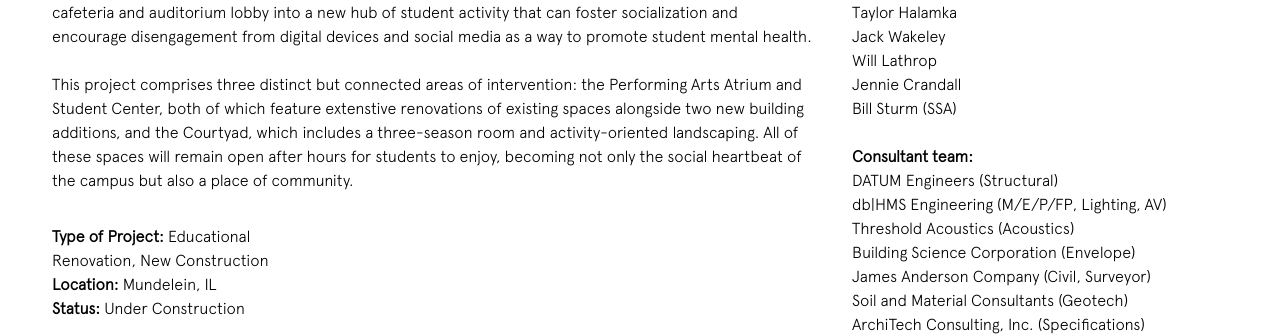
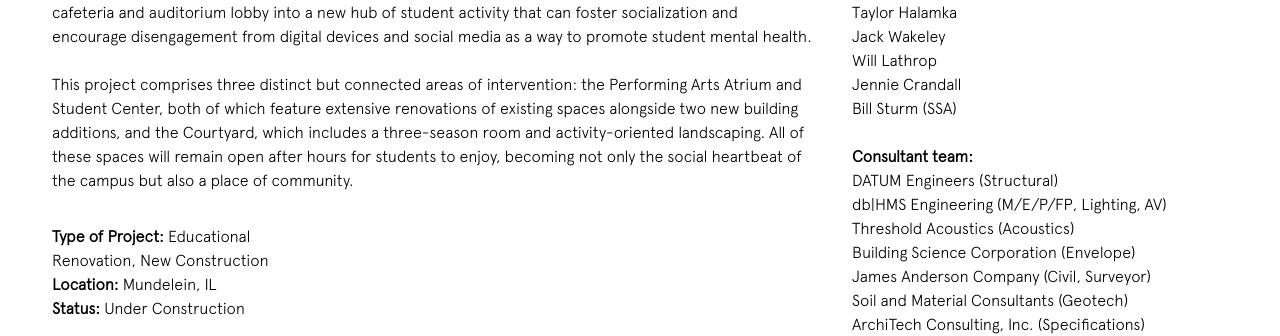
Before and after one commit to palmyra-arch/palmyra-arch.github.io, a Jekyll site: the page built from projects/cchs/cchs.html, in a window 1280 px wide and 900 px high, scrolled down 929 px. Shown: the part 185-521 px from the top of the window. Built offline with Jekyll 4.4.1, drawn with Linux system fonts in a browser that asks for light colours.

Commit message:
misc updates

```diff
--- a/practice.html
+++ b/practice.html
@@ -4,7 +4,7 @@ layout: about
 permalink: practice
 ---
 
-            <div class="row">
+<div class="row">
                 <div class="col col-1-1 col-sm-1-1 col-md-2-3 col-lg-3-4">
                     <div class="paragraph practice-heading" >PRACTICE
                     </div>
@@ -46,4 +46,4 @@ permalink: practice
                          Programming
                     </div>
                 </div>
-            </div>
+</div>
--- a/projects/cchs/cchs.html
+++ b/projects/cchs/cchs.html
@@ -25,7 +25,7 @@ permalink: cchs
     <div class="paragraph">
       By offering multiple connections to the outdoors and a wide variety of spatial experiences that can support activity and togetherness as well as intimacy and solitude, "After Hours" transforms an existing high school cafeteria and auditorium lobby into a new hub of student activity that can foster socialization and encourage disengagement from digital devices and social media as a way to promote student mental health. <br>
       <br>
-      This project comprises three distinct but connected areas of intervention: the Performing Arts Atrium and Student Center, both of which feature extenstive renovations of existing spaces alongside two new building additions, and the Courtyad, which includes a three-season room and activity-oriented landscaping. All of these spaces will remain open after hours for students to enjoy, becoming not only the social heartbeat of the campus but also a place of community.<br>
+      This project comprises three distinct but connected areas of intervention: the Performing Arts Atrium and Student Center, both of which feature extensive renovations of existing spaces alongside two new building additions, and the Courtyard, which includes a three-season room and activity-oriented landscaping. All of these spaces will remain open after hours for students to enjoy, becoming not only the social heartbeat of the campus but also a place of community.<br>
       <br>
     </div>
 
```
Also changed, not shown: 2 other files.
